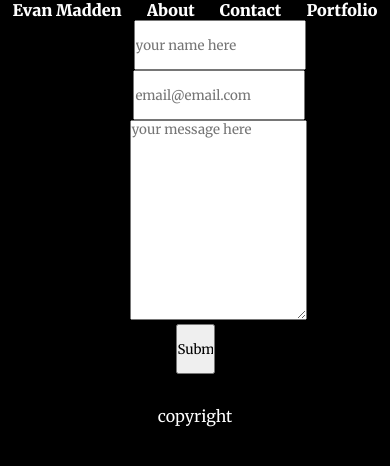
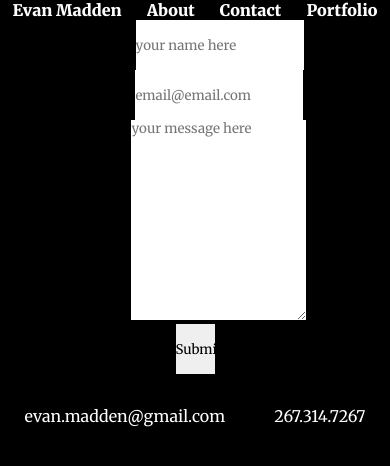
Before and after one commit to EvMad/chain-react, a React (Create React App) app: page /contact in a window 390 px wide. Shown: the top 466 px of the page. Built offline with nearby package versions, Linux system fonts and the light colour scheme.

Commit message:
added phone number to footer

```diff
--- a/src/components/Footer.js
+++ b/src/components/Footer.js
@@ -4,7 +4,8 @@ function Footer() {
 
 return (
     <div style={{ display: 'flex', justifyContent: 'Space-Around' }}>
-        <span style={{ color: '#fff' }} >copyright</span>
+        <span style={{ color: '#fff' }} >evan.madden@gmail.com</span>
+        <span style={{ color: '#fff' }} >267.314.7267</span>
     </div>
 );
 
--- a/src/components/NavBar.css
+++ b/src/components/NavBar.css
@@ -2,6 +2,8 @@
 
 * {
     font-family: 'Merriweather', serif;
+    border: 2px;
+    border-color: '#ffffff';
 }
 
 
```
